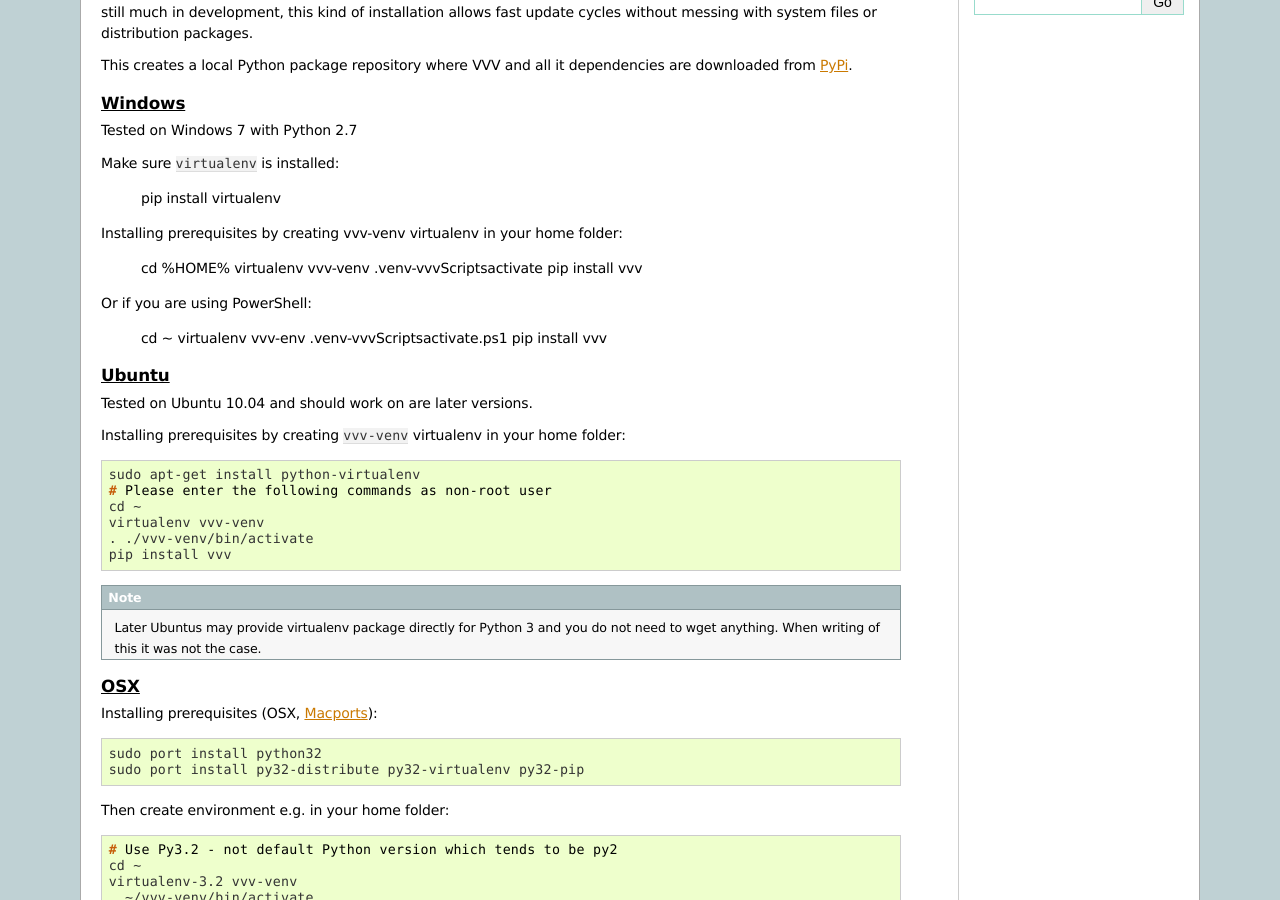
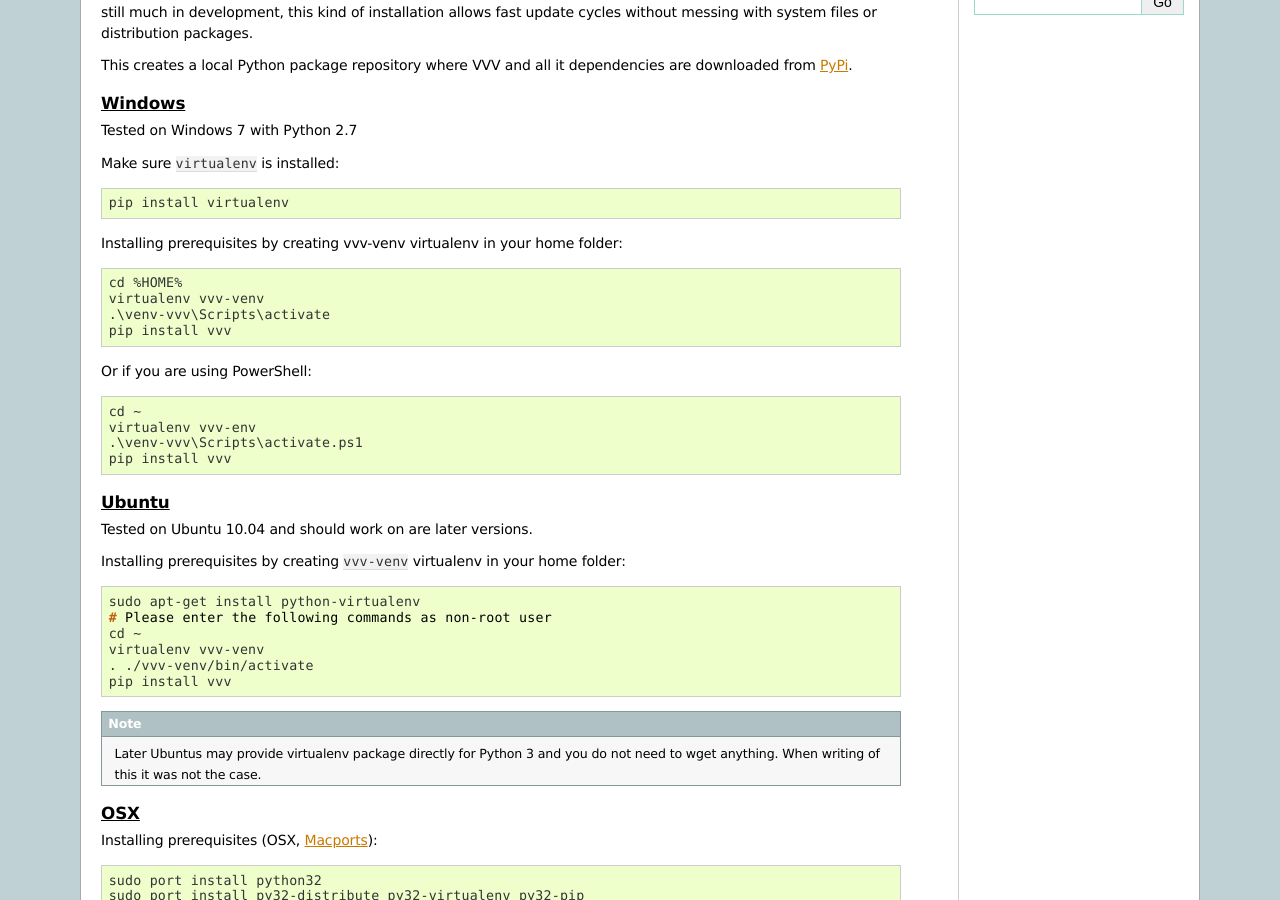
Before and after one commit to miohtama/vvv, a Sphinx documentation site: the page built from docs/source/installation.rst, in a window 1280 px wide and 900 px high, scrolled down 572 px. Built offline with Sphinx 7.4.7, drawn with Linux system fonts in a browser that asks for light colours.

Commit message:
Update master

```diff
--- a/docs/source/installation.rst
+++ b/docs/source/installation.rst
@@ -34,18 +34,18 @@ Windows
 
 Tested on Windows 7 with Python 2.7
 
-Make sure ``virtualenv`` is installed:
+Make sure ``virtualenv`` is installed::
 
     pip install virtualenv
 
-Installing prerequisites by creating vvv-venv virtualenv in your home folder:
+Installing prerequisites by creating vvv-venv virtualenv in your home folder::
 
     cd %HOME%
     virtualenv vvv-venv
     .\venv-vvv\Scripts\activate
     pip install vvv
 
-Or if you are using PowerShell:
+Or if you are using PowerShell::
 
     cd ~
     virtualenv vvv-env
```
